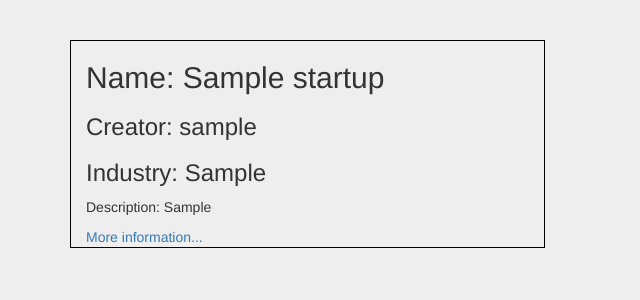
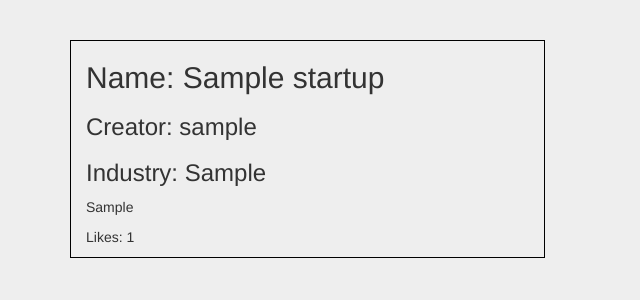
Before and after one commit to johnmcollier/csc309project, a Django app: template kickstartupproject/templates/kickstartup/startup.html in a window 1280 px wide. Shown: the top 300 px of the page, without its empty margins (0-640 px from the left). Run offline with Django 3.2, Linux system fonts and the light colour scheme; the template is opened without the code that fills it: values that come from a table or form of the project are taken from there, others are empty; tables that the repository leaves empty hold one stand-in row (values such as "Sample post"); some libraries are stand-ins or nearby versions.

Commit message:
no message

```diff
--- a/kickstartupproject/kickstartup/views.py
+++ b/kickstartupproject/kickstartup/views.py
@@ -82,7 +82,7 @@ def startup(request, startup_name_slug):
 
     try:
         startup = StartUp.objects.get(slug=startup_name_slug)
-        context_dict['startup_name'] = startup.name
+        context_dict['startup'] = startup
         context_dict['startup_name_slug'] = startup_name_slug
     except StartUp.DoesNotExist:
         pass
--- a/kickstartupproject/templates/kickstartup/startup.html
+++ b/kickstartupproject/templates/kickstartup/startup.html
@@ -30,8 +30,8 @@
 		<h2>Name: {{startup.name }}</h2>
 		<h3>Creator: {{ startup.creator }}</h3>
 		<h3>Industry: {{ startup.industry }}</h3>
-		<p>Description: {{ startup.industry }}</p>
-		<a href="/kickstartup/startup/{{ startup.slug }}">More information...</a>
+		<p>{{ startup.industry }}</p>
+		<p>Likes: {{ startup.likes }}</p>
 	</div>
 
     </div> <!-- /container -->
```
